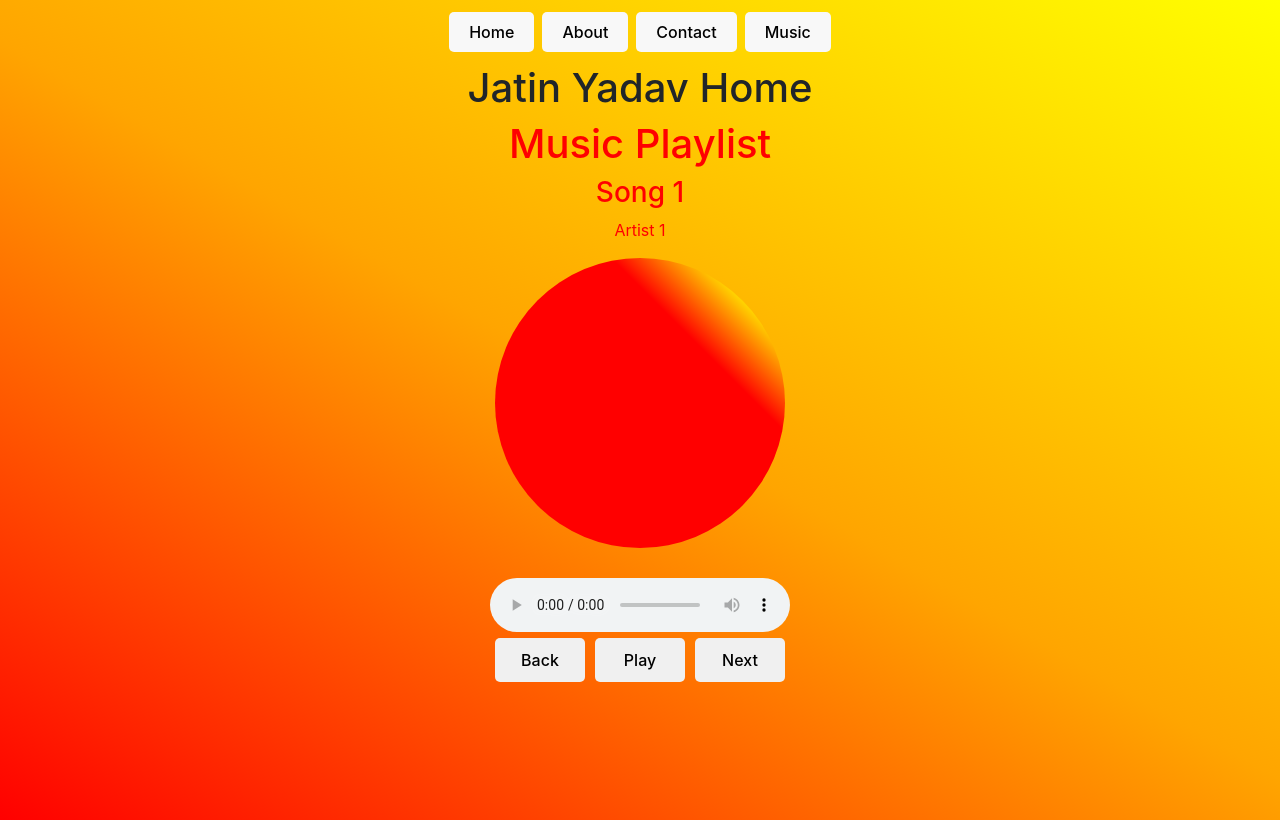
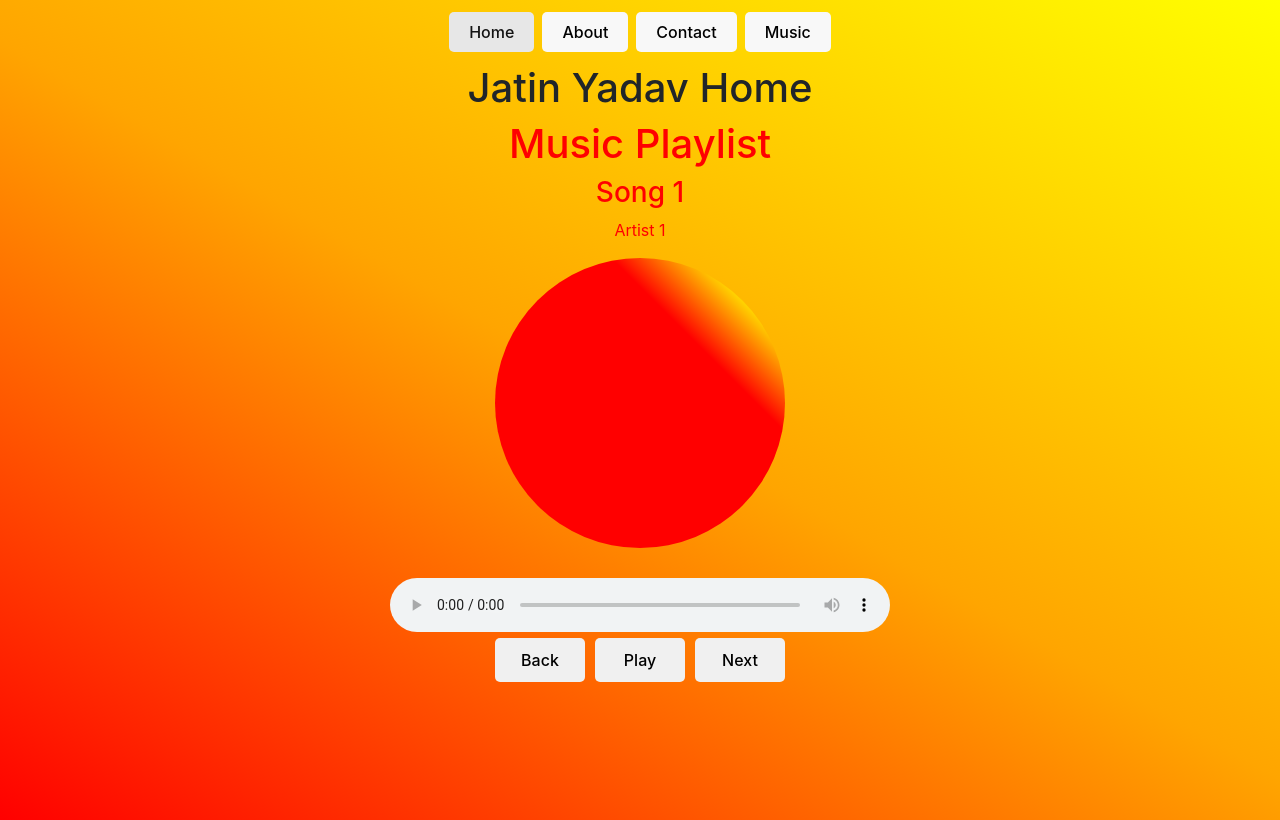
Before and after one commit to jatinrao241/travel-india, a React (Create React App) app: page / in a window 1280 px wide. Built offline with nearby package versions, Linux system fonts and the light colour scheme.

Commit message:
change router class

```diff
--- a/src/App.js
+++ b/src/App.js
@@ -13,7 +13,7 @@ const App = () => {
     <>
       <Navbar />
       <Switch>
-        <Route path="/travel-india" component={Home} exact />
+        <Route path="/" component={Home} exact />
         <Route path="/about" component={About} />
         <Route path="/contact" component={Contact} />
         <Route path="/musicplaylist" component={MusicPlaylist} />
--- a/src/components/MusicPlaylist/MusicPlaylist.js
+++ b/src/components/MusicPlaylist/MusicPlaylist.js
@@ -45,17 +45,21 @@ const MusicPlaylist = () => {
     setIsPlaying(true);
   }, [currentSongIndex, songs.length]);
 
-  const handleEnded = () => {
-    playNextSong();
-  };
+  useEffect(() => {
+    const handleEnded = () => {
+      playNextSong();
+    };
 
-  useEffect(() => {
-    audioRef.current.addEventListener('ended', handleEnded);
+    if (audioRef.current) {
+      audioRef.current.addEventListener('ended', handleEnded);
+    }
 
     return () => {
-      audioRef.current.removeEventListener('ended', handleEnded);
+      if (audioRef.current) {
+        audioRef.current.removeEventListener('ended', handleEnded);
+      }
     };
-  }, [handleEnded]);
+  }, [playNextSong]);
 
   useEffect(() => {
     // Pause the audio and reset the current song index when navigating away
--- a/src/components/MusicPlaylist/MusicPlaylistStyle.css
+++ b/src/components/MusicPlaylist/MusicPlaylistStyle.css
@@ -26,8 +26,8 @@
     animation: rotate-cd 3s infinite linear;
 }
 
-.paused {
-    animation-play-state: paused;
+audio{
+    width:500px;
 }
 
 @keyframes rotate-cd {
--- a/src/components/Navbar/Navbar.js
+++ b/src/components/Navbar/Navbar.js
@@ -5,7 +5,7 @@ import { NavLink } from 'react-router-dom';
 const Navbar = () => {
     return (
         <nav>
-            <NavLink exact activeClassName="active-css" className="custom-css-navbar" to='/travel-india'>Home</NavLink>
+            <NavLink exact activeClassName="active-css" className="custom-css-navbar" to='/'>Home</NavLink>
             <NavLink activeClassName="active-css" className="custom-css-navbar" to='/about'>About</NavLink>
             <NavLink activeClassName="active-css" className="custom-css-navbar" to='/contact'>Contact</NavLink>
             <NavLink activeClassName="active-css" className="custom-css-navbar" to='/musicplaylist'>Music</NavLink>
```
